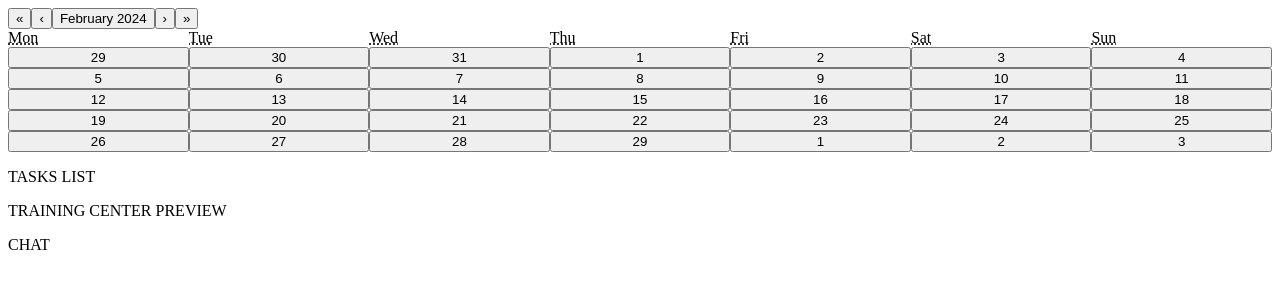
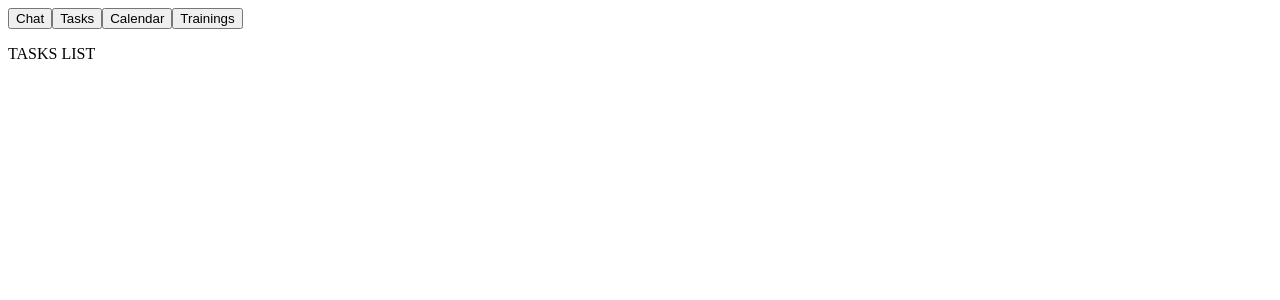
Before and after one commit to MateuszRajek/TrainingCreator, a React (Create React App) app: page / in a window 1280 px wide. Shown: the top 300 px of the page. Built offline with nearby package versions, Linux system fonts and the light colour scheme.

Commit message:
Added screen navigation in dahsboard and handled displaying screen that has been choosen

```diff
--- a/src/screens/Dashboard/Dashboard.js
+++ b/src/screens/Dashboard/Dashboard.js
@@ -1,19 +1,54 @@
-import React from "react";
+import React, { useState } from "react";
 import CalendarView from "./Calendar/Calendar";
 import Chat from "./Chat/Chat";
 import Tasks from "./Tasks/Tasks";
 import Trainings from "./Trainings/Trainings";
+import Button from "../../components/Button/Button";
+
+const dashboardScreens = {
+  chat: Chat,
+  tasks: Tasks,
+  calendar: CalendarView,
+  trainings: Trainings,
+};
+
+const dashboardNav = [
+  {
+    screen: "chat",
+    title: "Chat",
+  },
+  {
+    screen: "tasks",
+    title: "Tasks",
+  },
+  {
+    screen: "calendar",
+    title: "Calendar",
+  },
+  {
+    screen: "trainings",
+    title: "Trainings",
+  },
+];
 
 function Dashboard() {
+  const [selectedScreen, setSelectedScreen] = useState("tasks");
+
+  const ActiveScreen = dashboardScreens[selectedScreen];
+
+  const handleNavClick = (screen) => {
+    setSelectedScreen(screen);
+  };
+
   return (
     <section className="main">
       <div className="container top">
-        <CalendarView />
-        <Tasks />
+        {dashboardNav.map(({ screen, title }) => (
+          <Button text={title} onClick={() => handleNavClick(screen)} />
+        ))}
       </div>
       <div className="container center">
-        <Trainings />
-        <Chat />
+        <ActiveScreen />
       </div>
     </section>
   );
```
